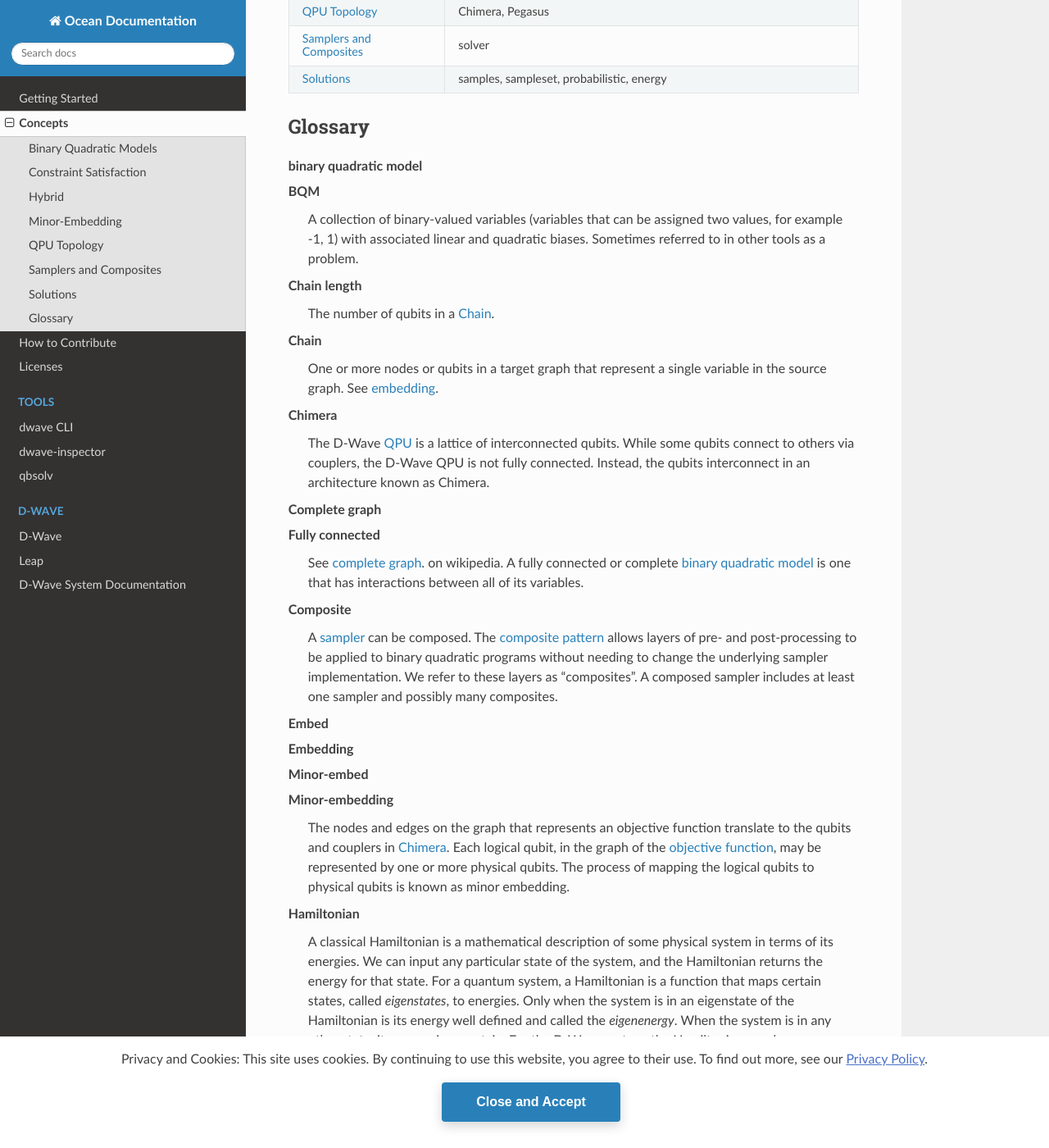
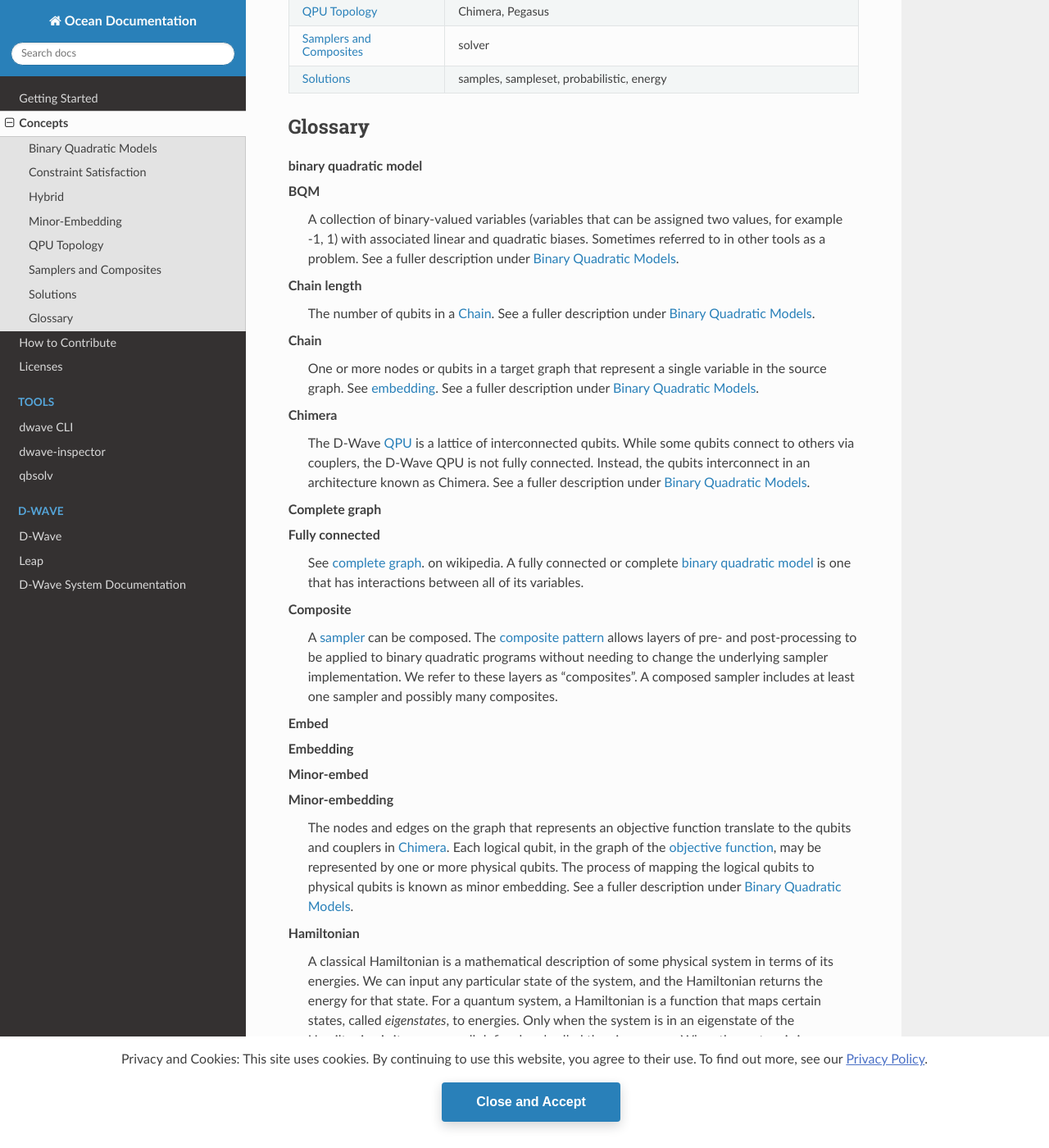
Before and after one commit to dwavesystems/dwave-ocean-sdk, a Sphinx documentation site: the page built from docs/concepts/index.rst, in a window 1280 px wide and 1400 px high, scrolled down 433 px. Shown: the whole window at 82% size. Built offline with Sphinx 7.4.7 and the Read the Docs theme 2.0.0, drawn with Linux system fonts in a browser that asks for light colours; pages that are not in the unit, such as notebooks, are missing from menus; the version number could not be read and is left out; some of the changed text lies outside the part shown.

Commit message:
Add references to concepts to glossary terms

```diff
--- a/docs/concepts/bqm.rst
+++ b/docs/concepts/bqm.rst
@@ -52,7 +52,7 @@ in the following documentation:
 
 * :std:doc:`Getting Started with the D-Wave System <sysdocs_gettingstarted:doc_getting_started>`
 
-   Introduces key concepts such as objective functions, Ising model, QUBOs, and graphs, explains
+   Introduces key concepts such as objective functions, Ising models, QUBOs, and graphs, explains
    how these models are used to represent problems, and provides some simple examples.
 * :std:doc:`D-Wave Problem-Solving Handbook <sysdocs_gettingstarted:doc_handbook>`
 
--- a/docs/concepts/index.rst
+++ b/docs/concepts/index.rst
@@ -50,18 +50,22 @@ Glossary
       BQM
          A collection of binary-valued variables  (variables that can be assigned two values, for example -1, 1)
          with associated linear and quadratic biases. Sometimes referred to in other tools as a problem.
+         See a fuller description under :doc:`Binary Quadratic Models </concepts/bqm>`.
 
       Chain length
          The number of qubits in a :term:`Chain`.
+         See a fuller description under :doc:`Binary Quadratic Models </concepts/embedding>`.
 
       Chain
          One or more nodes or qubits in a target graph that represent a single variable in
          the source graph. See :term:`embedding`.
+         See a fuller description under :doc:`Binary Quadratic Models </concepts/embedding>`.
 
       Chimera
          The D-Wave :term:`QPU` is a lattice of interconnected qubits. While some qubits
          connect to others via couplers, the D-Wave QPU is not fully connected.
          Instead, the qubits interconnect in an architecture known as Chimera.
+         See a fuller description under :doc:`Binary Quadratic Models </concepts/topology>`.
 
       Complete graph
       Fully connected
@@ -88,6 +92,7 @@ Glossary
          the graph of the :term:`objective function`, may be represented by one or more
          physical qubits. The process of mapping the logical qubits to physical
          qubits is known as minor embedding.
+         See a fuller description under :doc:`Binary Quadratic Models </concepts/embedding>`.
 
       Hamiltonian
          A classical Hamiltonian is a mathematical description of some physical
@@ -114,6 +119,7 @@ Glossary
       Hardware graph
          See `hardware graph`_. The hardware graph is the physical lattice of
          interconnected qubits. See also :term:`working graph`.
+         See a fuller description under :doc:`Binary Quadratic Models </concepts/topology>`.
 
          .. _hardware graph: https://docs.dwavesys.com/docs/latest/c_gs_4.html
 
@@ -142,6 +148,12 @@ Glossary
       Objective function
          A mathematical expression of the energy of a system as a function of
          binary variables representing the qubits.
+
+      Pegasus
+         The D-Wave :term:`QPU` is a lattice of interconnected qubits. While some qubits
+         connect to others via couplers, the D-Wave QPU is not fully connected.
+         Instead, the qubits interconnect in an architecture known as Pegasus.
+         See a fuller description under :doc:`Binary Quadratic Models </concepts/topology>`.
 
       Penalty function
          An algorithm for solving constrained optimization problems. In the context
```
